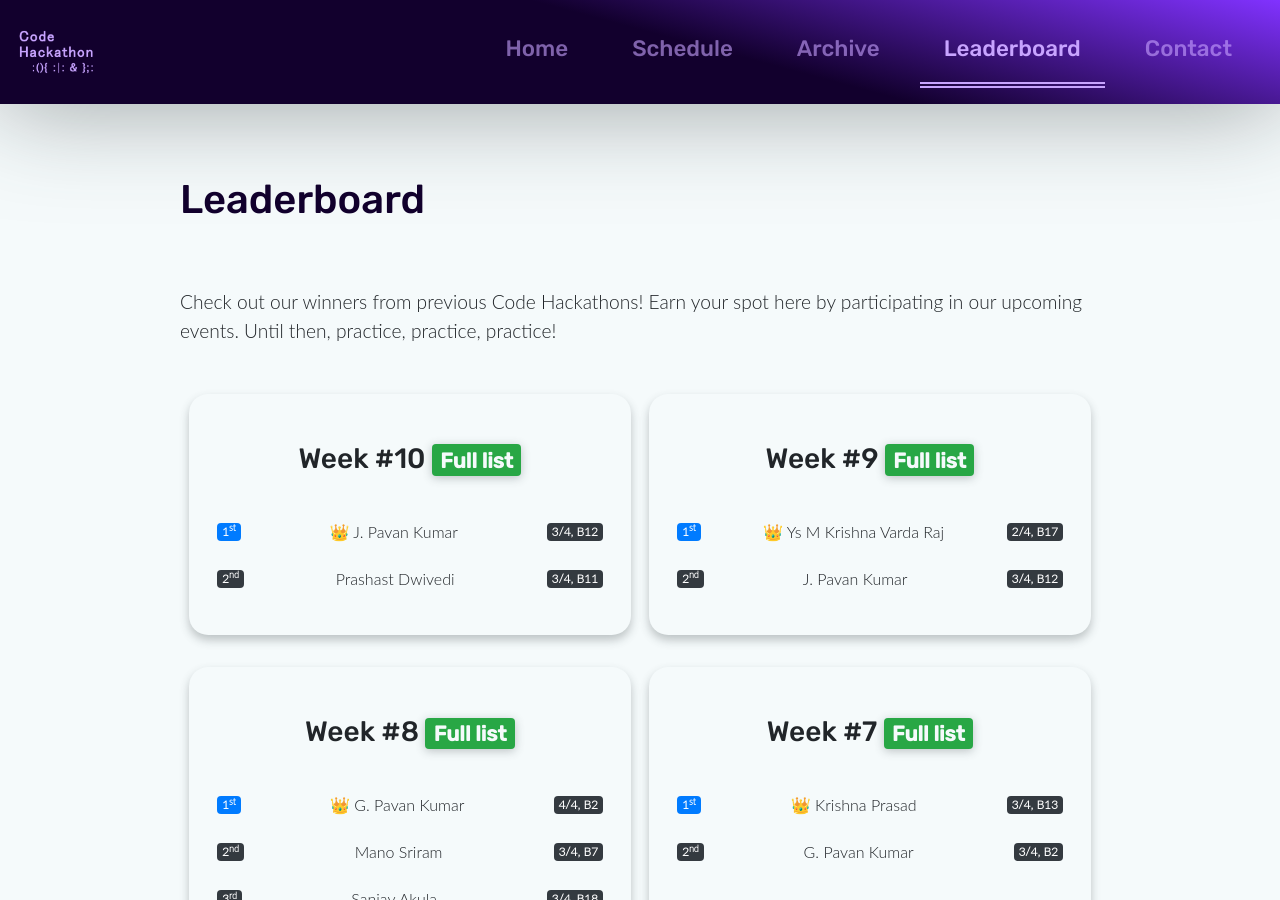
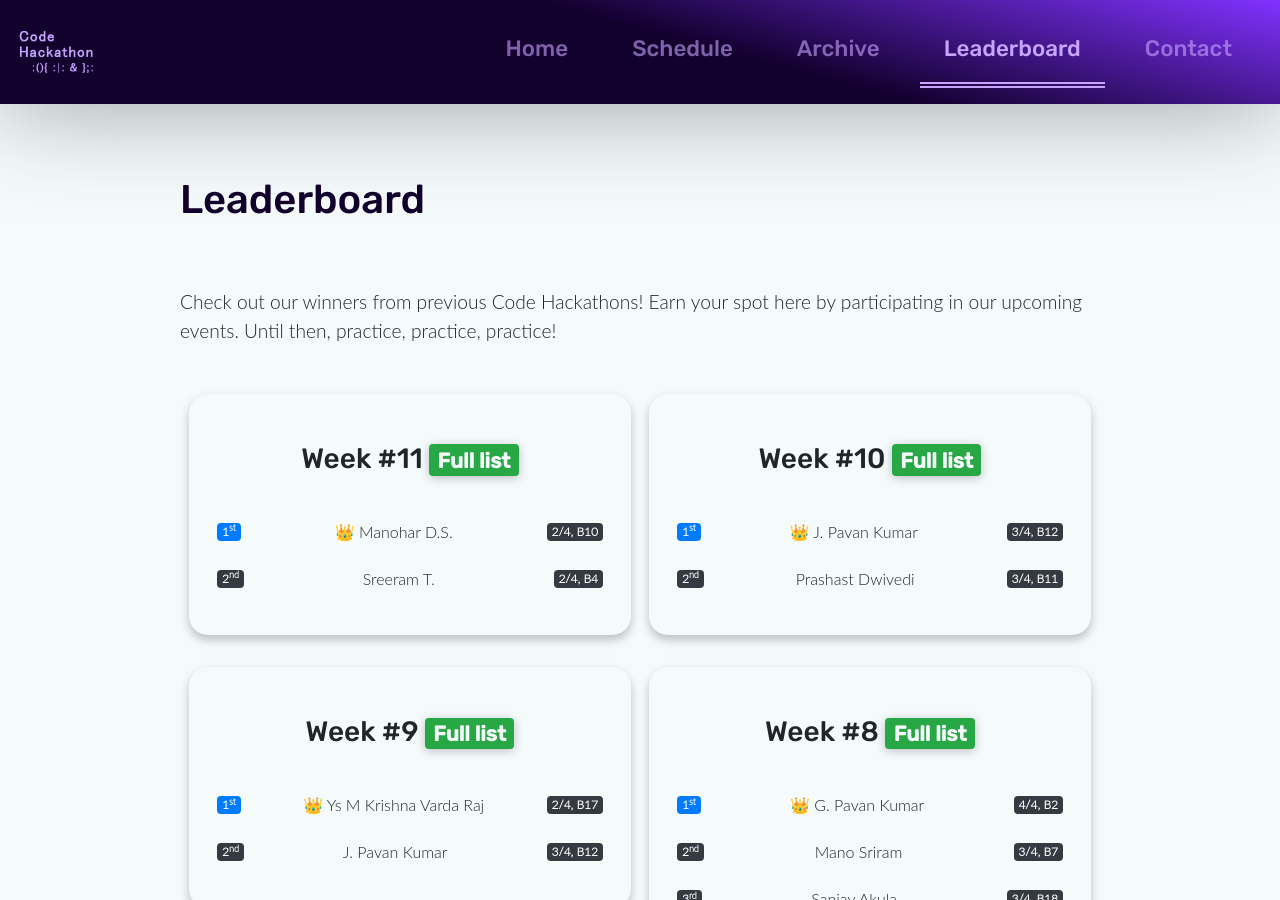
Before and after one commit to codehackathon/codehackathon.github.io, a Jekyll site: the page built from leaderboard.html, in a window 1280 px wide and 900 px high. Built offline with Jekyll 4.4.1, drawn with Linux system fonts in a browser that asks for light colours.

Commit message:
Update Leaderboard with Week 11 winners

```diff
--- a/leaderboard.html
+++ b/leaderboard.html
@@ -78,6 +78,21 @@
 				<div class="col-10 offset-1">
 					<h1>Leaderboard</h1>
 					<p>Check out our winners from previous Code Hackathons! Earn your spot here by participating in our upcoming events. Until then, practice, practice, practice!</p>
+					<div class="event-card">
+						<h3>️Week #11 <a href="https://www.hackerrank.com/contests/week-11-code-hackathon/leaderboard" class="badge badge-success" target="_blank">Full list</a></h3>
+						<ul class="list-group">
+							<li class="list-group-item d-flex justify-content-between align-items-center">
+								<span class="badge badge-primary">1<sup>st</sup></span>
+								👑 Manohar D.S.
+								<span class="badge badge-dark">2/4, B10</span>
+							</li>
+							<li class="list-group-item d-flex justify-content-between align-items-center">
+								<span class="badge badge-dark">2<sup>nd</sup></span>
+								Sreeram T.
+								<span class="badge badge-dark">2/4, B4</span>
+							</li>
+						</ul>
+					</div>
 					<div class="event-card">
 						<h3>️Week #10 <a href="https://www.hackerrank.com/contests/week-10-code-hackathon/leaderboard" class="badge badge-success" target="_blank">Full list</a></h3>
 						<ul class="list-group">
```
